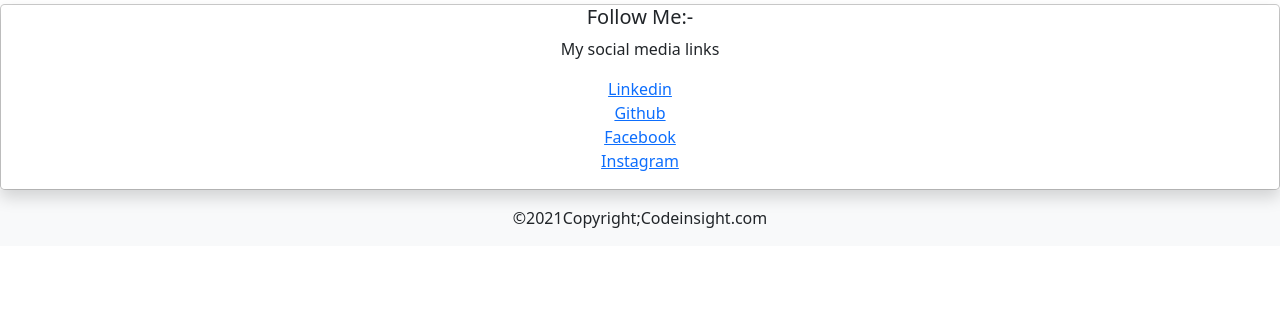
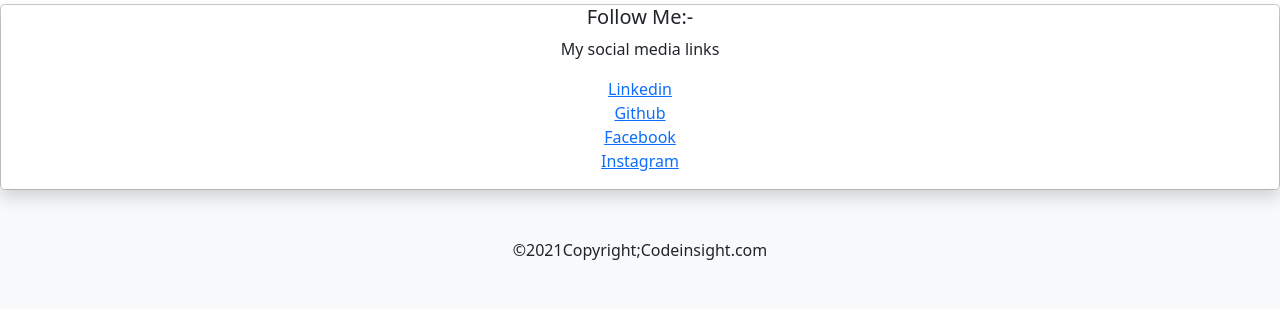
Before and after one commit to Manokamnasingh1/codeinsight21, a Django app: page /blog/ in a window 1280 px wide. Shown: the part 472-781 px from the top of the page. Run offline with Django 3.2, Linux system fonts and the light colour scheme; data comes from the database, SQL or seed files in the repository.

Commit message:
Update base.html

```diff
--- a/templates/base.html
+++ b/templates/base.html
@@ -230,7 +230,7 @@
                 </div>
             </div>
     </div>
-    <footer class="text-center py-3 text-dark bg-light">&copy2021Copyright;Codeinsight.com</footer>
+    <footer class="text-center py-5 text-dark bg-light">&copy2021Copyright;Codeinsight.com</footer>
     <!-- Optional JavaScript; choose one of the two! -->
 
     <!-- Option 1: Bootstrap Bundle with Popper -->
```
